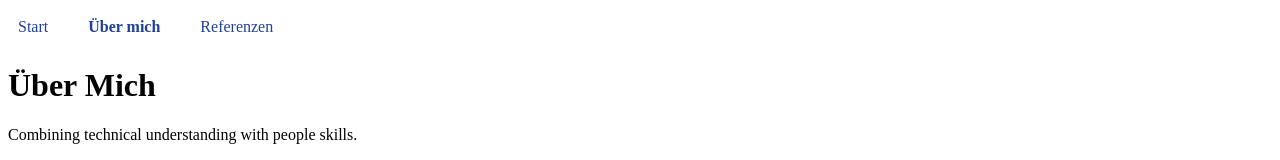
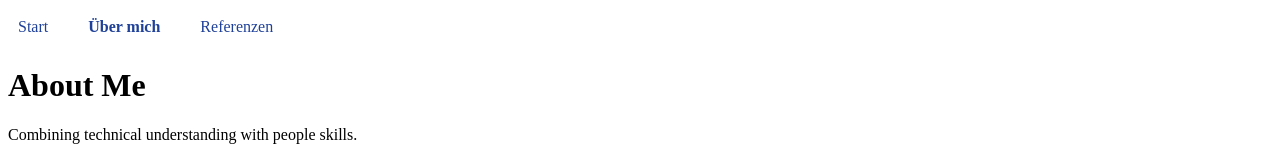
Before and after one commit to Elias-Ladenburger/Website, a SvelteKit app: page /about in a window 1280 px wide. Shown: the top 160 px of the page. Built offline with nearby package versions, Linux system fonts and the light colour scheme.

Commit message:
Fix 'About me' page

```diff
--- a/src/routes/about/+page.svelte
+++ b/src/routes/about/+page.svelte
@@ -1,4 +1,4 @@
-<h1>Über Mich</h1>
+<h1>About Me</h1>
 <p>Combining technical understanding with people skills.</p>
   <p>
     For small and mid-size firms without technical expertise, I am "the one to go to for technical questions".
```
